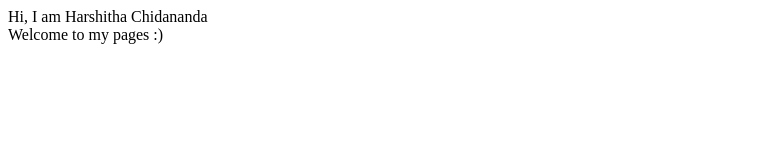
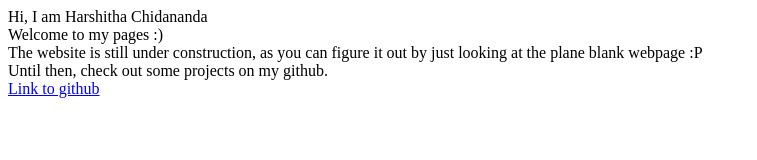
Before and after one commit to harshimurthy/harshithachidanand.github.io, a plain HTML site: page index.html in a window 1280 px wide. Shown: the whole page, without its empty margins (0-757 px from the left). Drawn offline with Linux system fonts and the light colour scheme.

Commit message:
link to github and other info added to hc.gh.io

```diff
--- a/index.html
+++ b/index.html
@@ -14,5 +14,12 @@
   Hi, I am Harshitha Chidananda
   <br/>
   Welcome to my pages :)
+  <br/>
+  The website is still under construction, as you can figure it out by just looking at the plane blank webpage :P
+  <br/>
+  Until then, check out some projects on my github.
+  <br/>
+  <a href="https://github.com/harshithachidanand">Link to github</a>
+
 </boby>
 </html>
```
